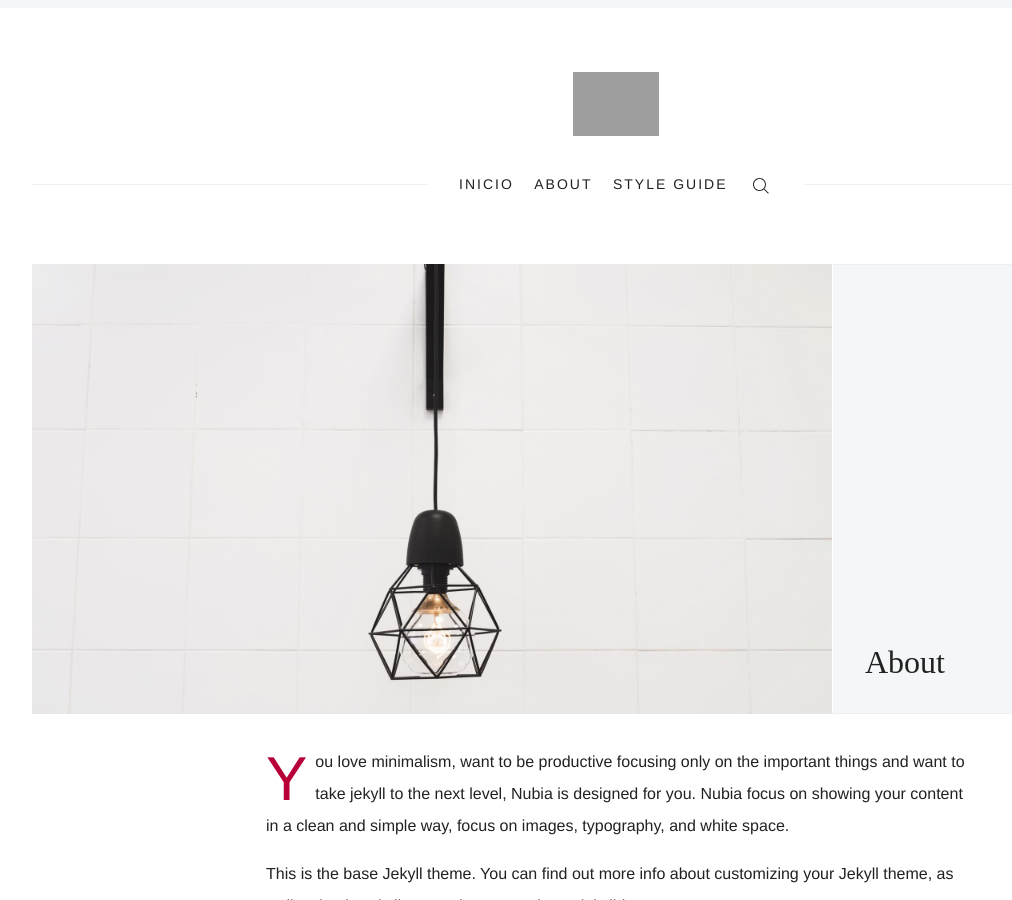
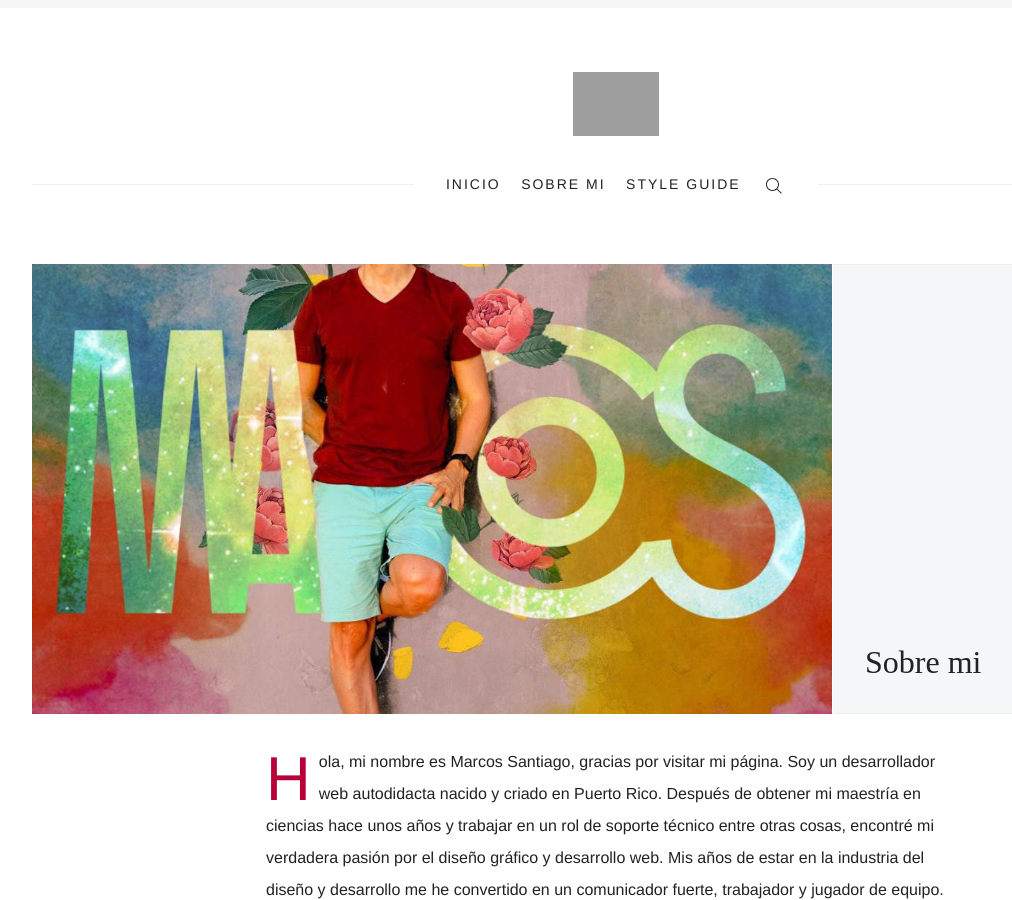
Before and after one commit to marcosstgo/marcosstgo.github.com, a Jekyll site: the page built from _pages/about.md, in a window 1280 px wide and 900 px high. Shown: the whole window, without its empty margins (24-1036 px from the left). Built offline with Jekyll 4.4.1, drawn with Linux system fonts in a browser that asks for light colours; some web fonts are replaced; some of the changed text lies outside the part shown; grey boxes are pictures that could not be loaded.

Commit message:
Update about.md

```diff
--- a/_pages/about.md
+++ b/_pages/about.md
@@ -1,11 +1,7 @@
 ---
 layout: page
-title: About
-image: '/images/pages/1.jpg'
+title: Sobre mi
+image: '/images/pages/marcos.jpg'
 ---
 
-You love minimalism, want to be productive focusing only on the important things and want to take jekyll to the next level, Nubia is designed for you. Nubia focus on showing your content in a clean and simple way, focus on images, typography, and white space.
-
-This is the base Jekyll theme. You can find out more info about customizing your Jekyll theme, as well as basic Jekyll usage documentation at [jekyllrb.com](http://jekyllrb.com/)
-
-Lorem ipsum dolor sit amet, vix ut case porro facilisis, alia possit neglegentur vis te. Has cu eirmod abhorreant, vel civibus efficiantur cu. Eu summo elitr vix, iusto putant maluisset per ut, ne etiam vivendum adipisci vel. Vis omnis tempor accusam ei, justo perpetua liberavisse cu qui. Saperet aliquando adipiscing ius ne, ne facer euripidis est. Pro mundi nostrum suavitate et.
+Hola, mi nombre es Marcos Santiago, gracias por visitar mi página. Soy un desarrollador web autodidacta nacido y criado en Puerto Rico. Después de obtener mi maestría en ciencias hace unos años y trabajar en un rol de soporte técnico entre otras cosas, encontré mi verdadera pasión por el diseño gráfico y desarrollo web. Mis años de estar en la industria del diseño y desarrollo me he convertido en un comunicador fuerte, trabajador y jugador de equipo. También creo firmemente en el aprendizaje permanente y espero seguir creciendo como desarrollador.
```
